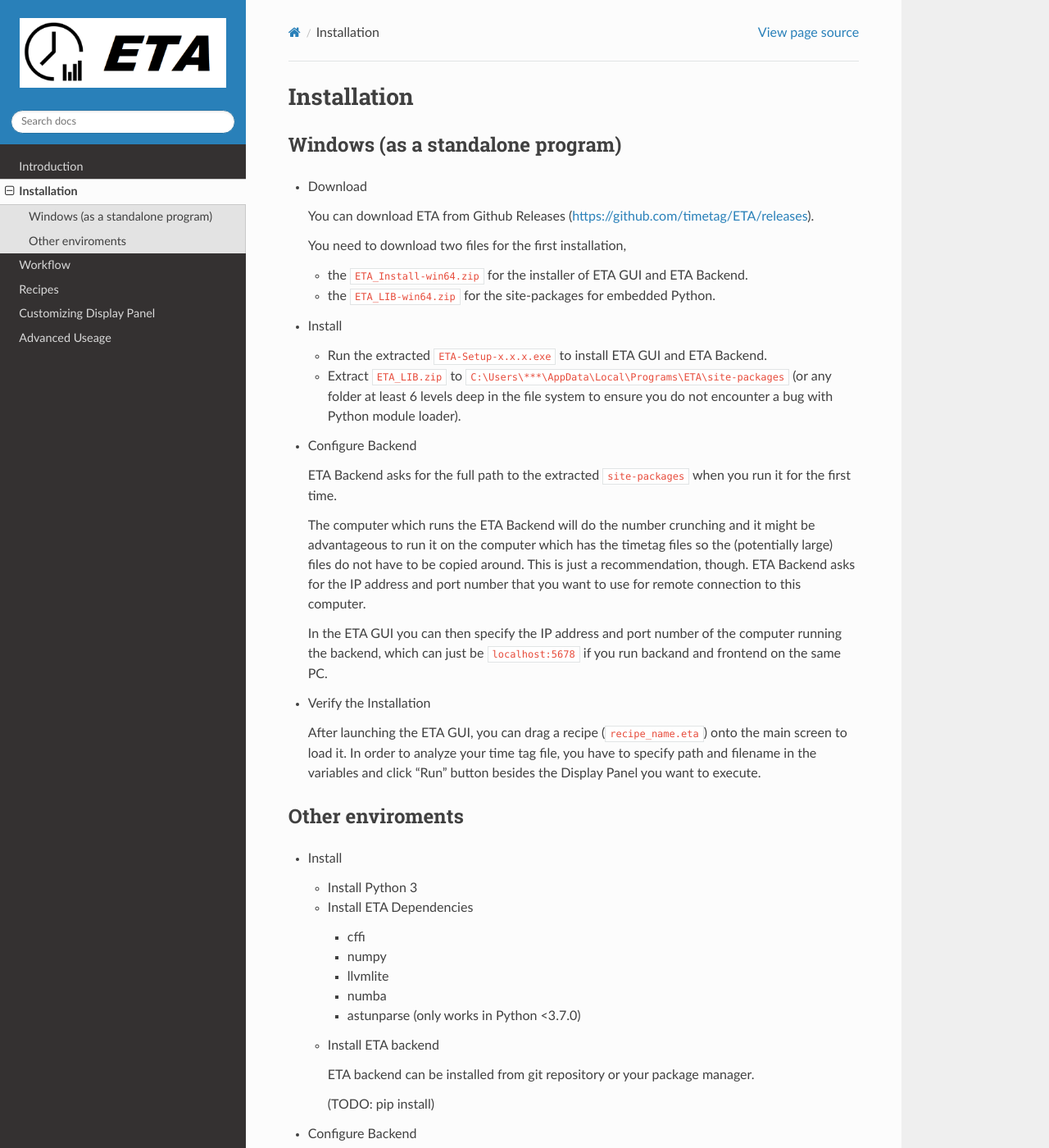
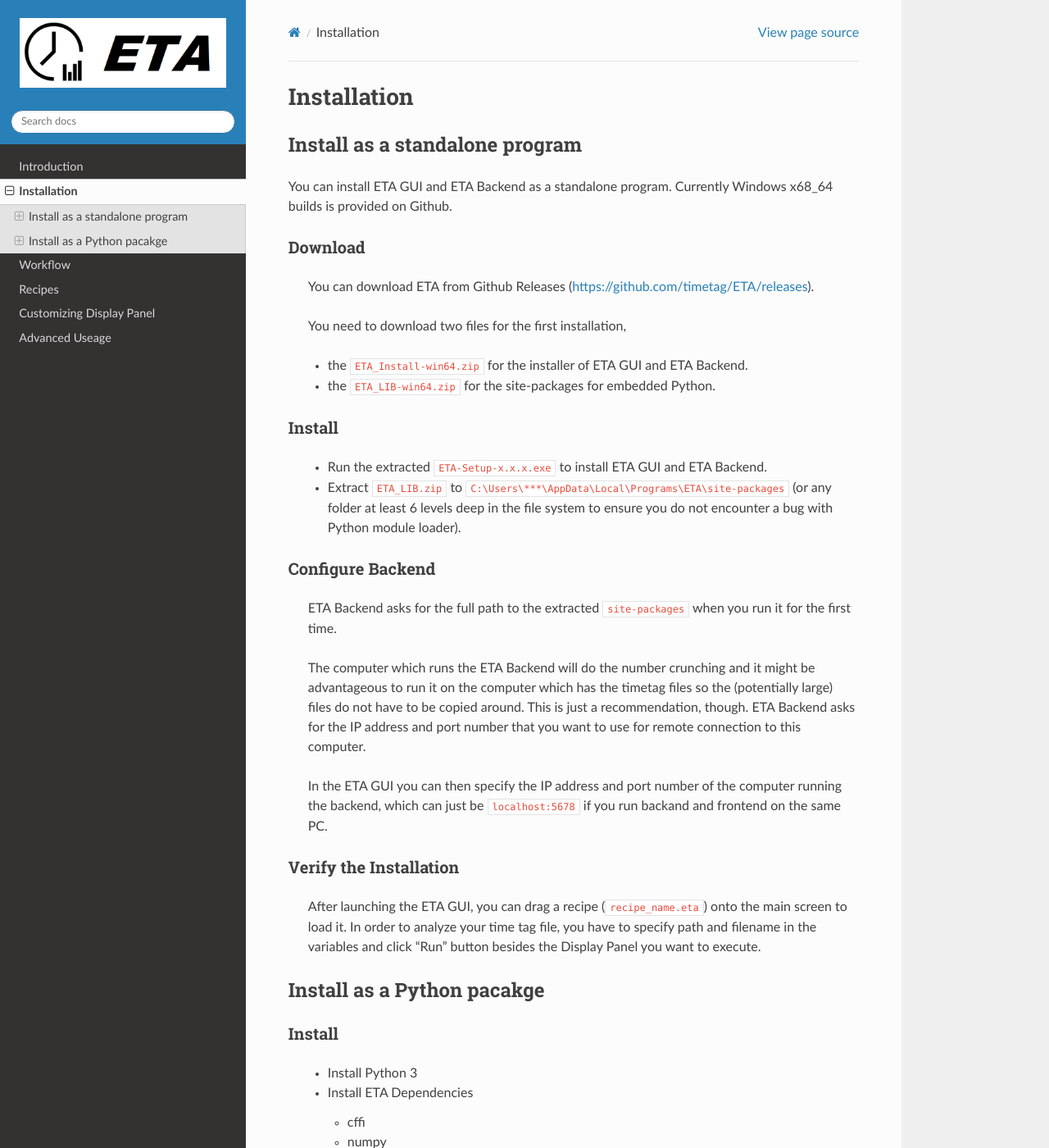
Before and after one commit to timetag/timetag.github.io, a Sphinx documentation site: the page built from docs/installation.rst, in a window 1280 px wide and 1400 px high. Shown: the whole window at 82% size. Built offline with Sphinx 7.4.7 and the Read the Docs theme 2.0.0, drawn with Linux system fonts in a browser that asks for light colours.

Commit message:
Update installation.rst

```diff
--- a/docs/installation.rst
+++ b/docs/installation.rst
@@ -2,10 +2,12 @@
 Installation
 ============
 
-Windows (as a standalone program)
+Install as a standalone program
 --------
+You can install ETA GUI and ETA Backend as a standalone program. Currently Windows x68_64 builds is provided on Github.
 
-* Download
+Download
+......
 
   You can download ETA from Github Releases (https://github.com/timetag/ETA/releases).
 
@@ -14,7 +16,8 @@
   *       the ``ETA_Install-win64.zip`` for the installer of ETA GUI and ETA Backend.
   *       the ``ETA_LIB-win64.zip`` for the site-packages for embedded Python.
 
-* Install
+Install
+......
 
   *       Run the extracted ``ETA-Setup-x.x.x.exe`` to install ETA GUI and ETA Backend.
 
@@ -22,8 +25,8 @@
           (or any folder at least 6 levels deep in the file system to
           ensure you do not encounter a bug with Python module loader).
 
-
-* Configure Backend
+Configure Backend
+......
 
   ETA Backend asks for the full path to the extracted ``site-packages`` when you run it for the first time.
 
@@ -36,16 +39,18 @@
   which can just be ``localhost:5678`` if you run backand and frontend on the same PC.
 
 
-* Verify the Installation
+Verify the Installation
+......
 
   After launching the ETA GUI, you can drag a recipe (``recipe_name.eta``) onto the main
   screen to load it. In order to analyze your time tag file, you have to specify path
   and filename in the variables and click "Run" button besides the Display Panel you want to execute.
 
-Other enviroments
--------
+Install as a Python pacakge
+--------
 
-* Install
+Install
+......
 
   * Install Python 3
 
@@ -63,10 +68,12 @@
 
     (TODO: pip install)
 
-* Configure Backend
+Configure Backend
+......
 
     The backend asks for the path to the site-packages of your Python installation.
 
-* Running the Web GUI
+Running the Web GUI
+......
 
     You can access the  `ETA Web GUI <https://timetag.github.io/ETA/gui/src/renderer/>`_ from any platform with a Web browser.
```
